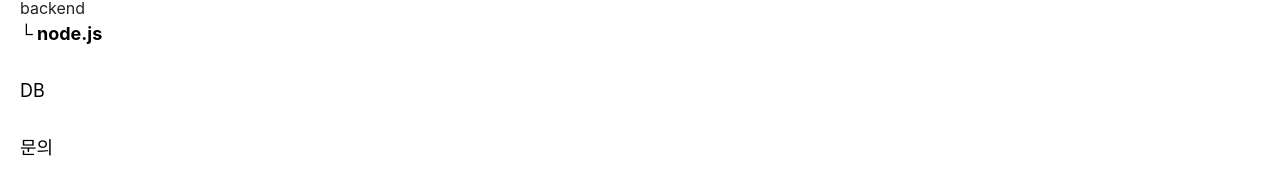
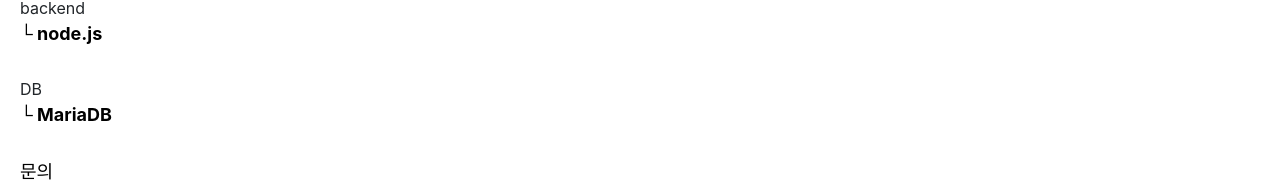
Before and after one commit to LJC0831/blog-app, a React (Create React App) app: page / in a window 1280 px wide. Shown: the part 499-681 px from the top of the page. Built offline with nearby package versions, Linux system fonts and the light colour scheme.

Commit message:
mariadb추가

```diff
--- a/src/components/Navigation.js
+++ b/src/components/Navigation.js
@@ -5,6 +5,7 @@ import '../css/common.css';
 function Navigation() {
   const [showFrontendMenu, setShowFrontendMenu] = useState(true);
   const [showFrontendMenu2, setShowFrontendMenu2] = useState(true);
+  const [showFrontendMenu3, setShowFrontendMenu3] = useState(true);
 
   const toggleFrontendMenu = () => {
     setShowFrontendMenu(!showFrontendMenu);
@@ -12,6 +13,10 @@ function Navigation() {
 
   const toggleFrontendMenu2 = () => {
     setShowFrontendMenu2(!showFrontendMenu2);
+  };
+
+  const toggleFrontendMenu3 = () => {
+    setShowFrontendMenu3(!showFrontendMenu3);
   };
 
   return (
@@ -35,11 +40,18 @@ function Navigation() {
             backend
             {showFrontendMenu2 && (
               <ul>
-                <li className='li-sub'><a href="/board/node.js">└ node.js</a></li>
+                <li className='li-sub'><a href="/board/nodejs">└ node.js</a></li>
               </ul>
             )}
           </li>
-          <li><a href="/board">DB</a></li>
+          <li onClick={toggleFrontendMenu3}>
+            DB
+            {showFrontendMenu3 && (
+              <ul>
+                <li className='li-sub'><a href="/board/mariadb">└ MariaDB</a></li>
+              </ul>
+            )}
+          </li>
           <li><a href="/contact">문의</a></li>
         </ul>
       </nav>
```
